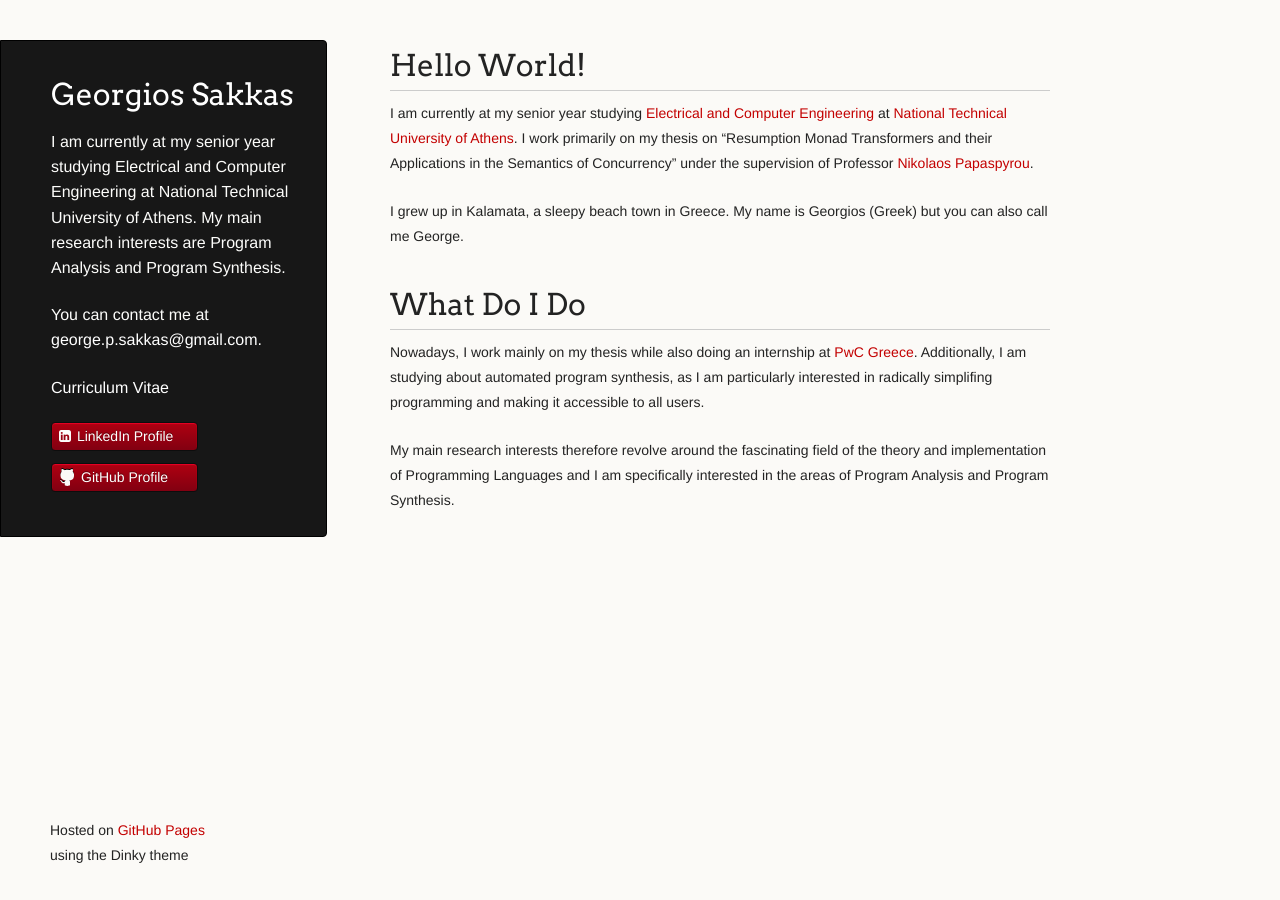
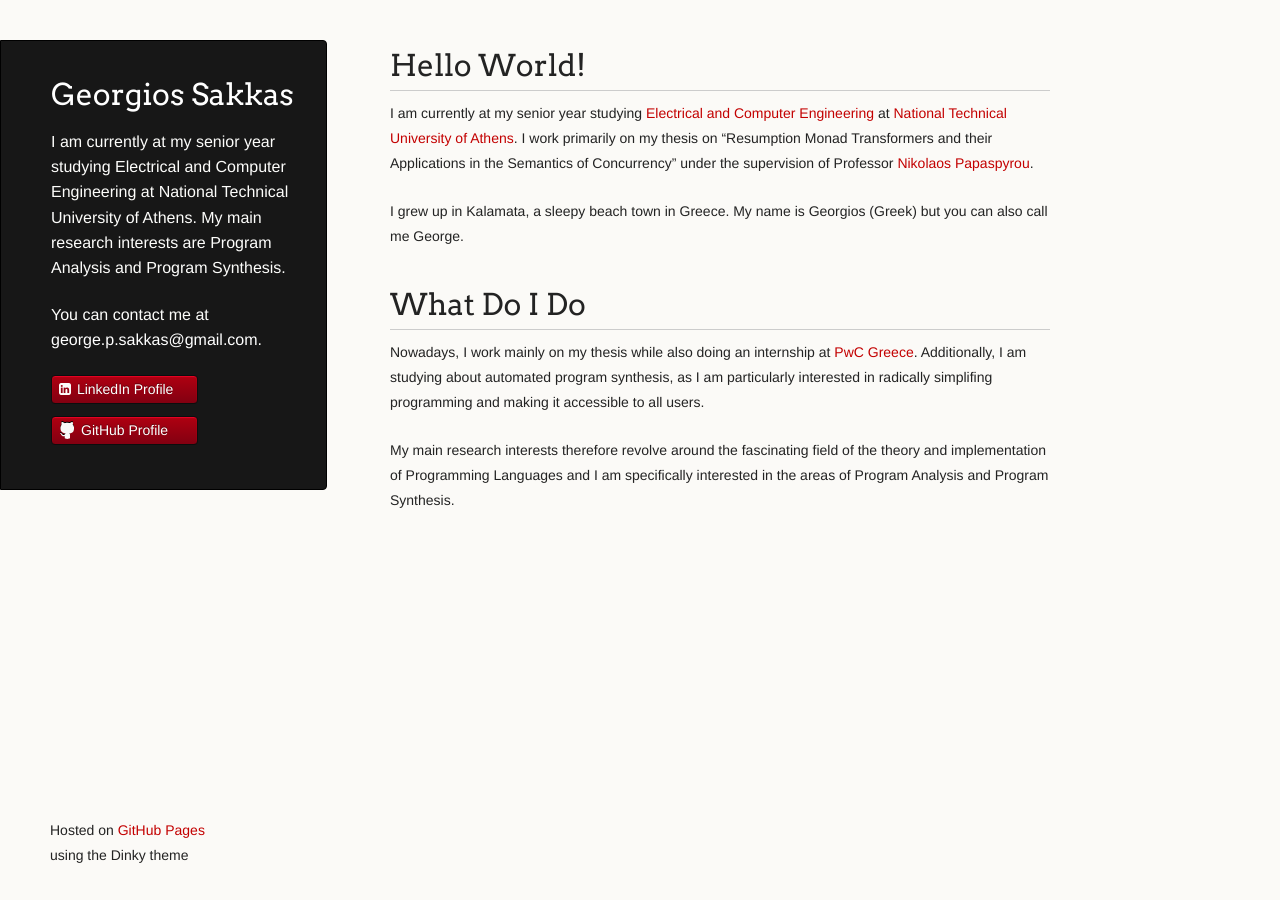
Before and after one commit to gsakkas/gsakkas.github.io, a Jekyll site: the page built from index.md, in a window 1280 px wide. Built offline with Jekyll 4.4.1, drawn with Linux system fonts in a browser that asks for light colours; nearby versions of some CDN libraries; our own code applies the rules of GitHub Pages for plain Markdown files.

Commit message:
Removed CV

```diff
--- a/_layouts/default.html
+++ b/_layouts/default.html
@@ -21,7 +21,7 @@
         <h1 class="header">{{ site.title | default: site.github.repository_name }}</h1>
         <p class="header">{{ site.description | default: site.github.project_tagline }}</p>
         <p class="header">You can contact me at <a href="mailto:george.p.sakkas@gmail.com">george.p.sakkas@gmail.com</a>.</p>
-        <p class="header"><a href="/docs/Georgios_Sakkas_CV.pdf">Curriculum Vitae</a></p>
+        <!-- <p class="header"><a href="/docs/Georgios_Sakkas_CV.pdf">Curriculum Vitae</a></p> -->
         <!-- <p><a class="aboutme" href="/about.html">About me</a></p> -->
         <ul>
         	<li><i class="fa fa-linkedin-square" aria-hidden="true"></i> <a class="buttons linkedin" href="https://www.linkedin.com/in/gsakkas/">LinkedIn Profile</a></li>
```
Also changed, not shown: 1 other file.
